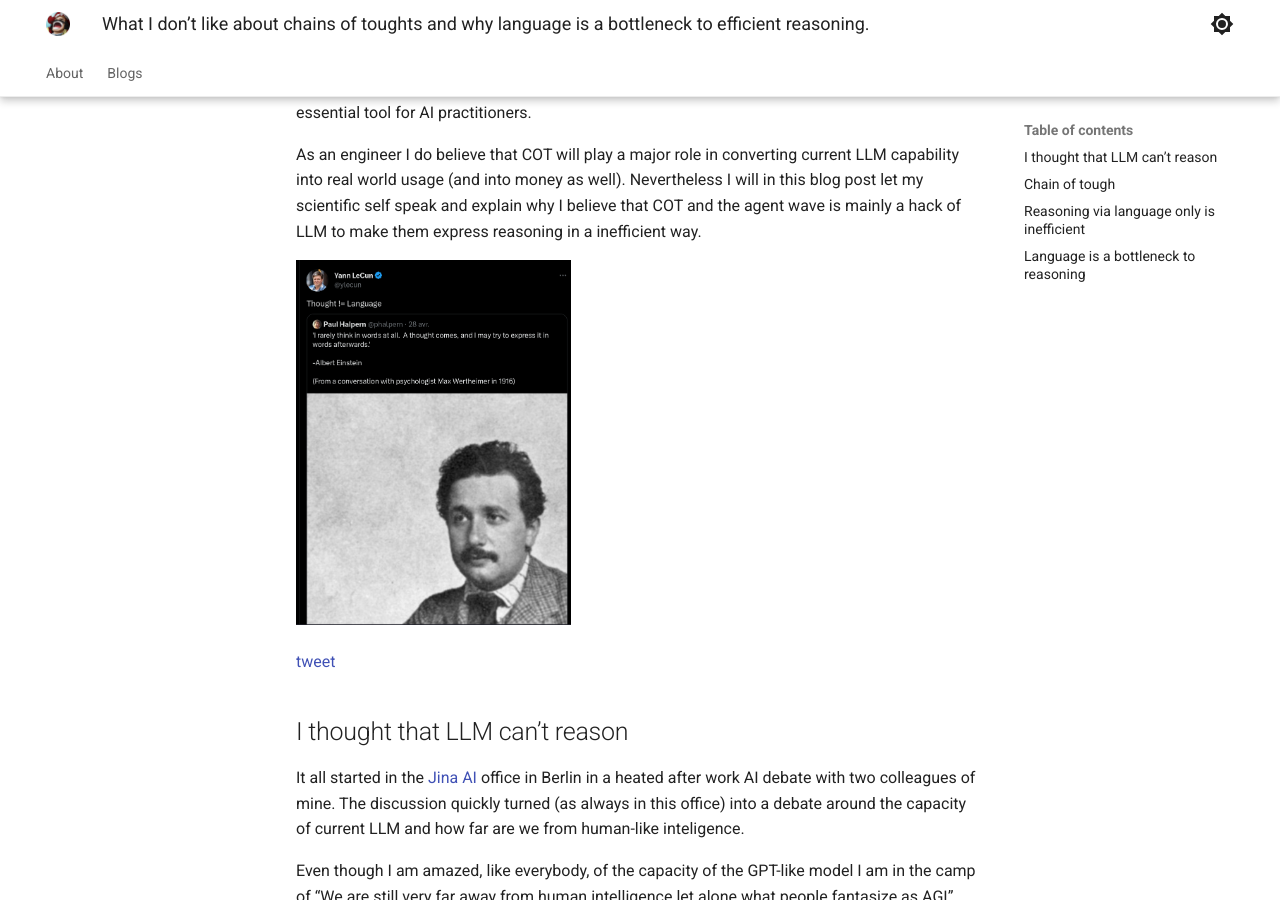
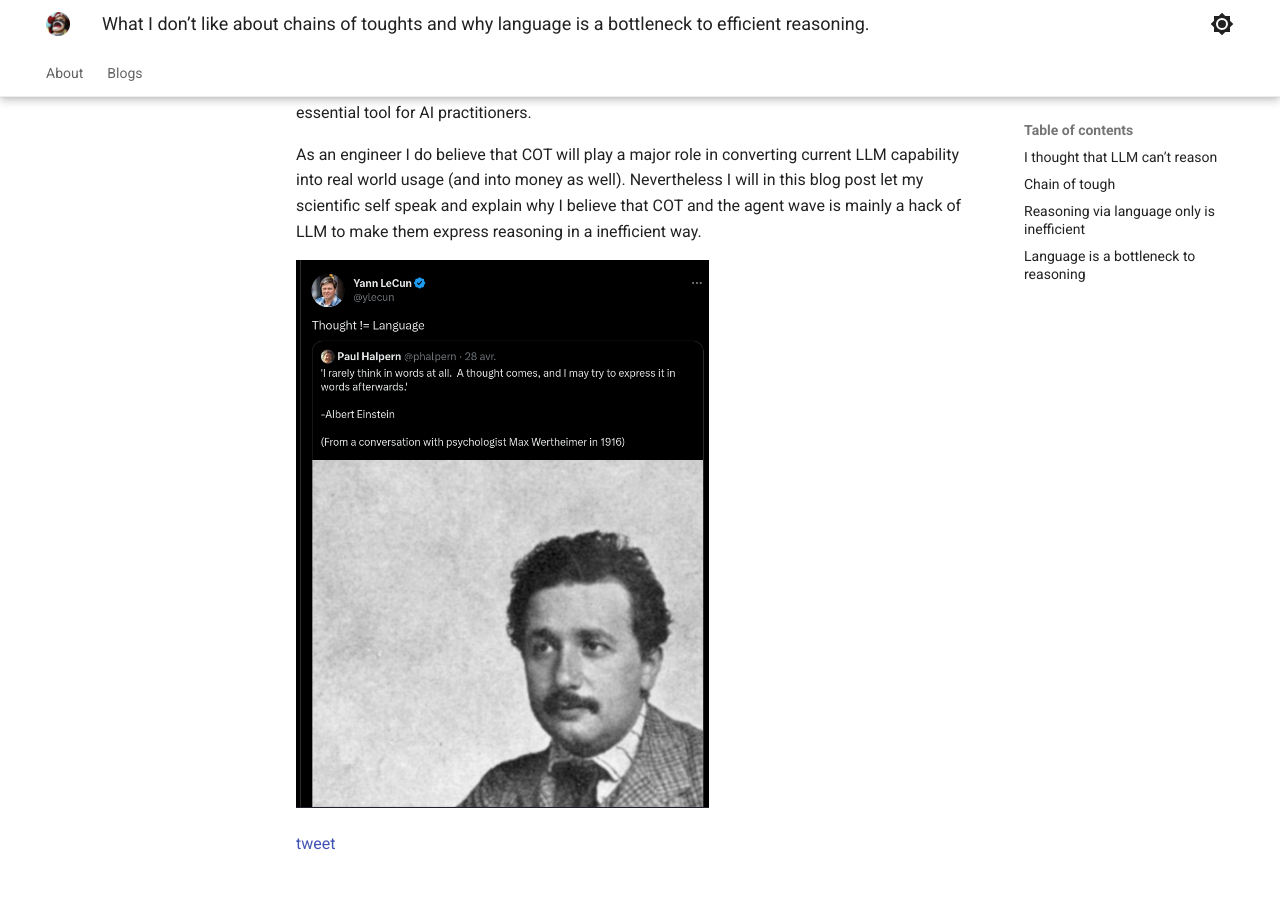
Before and after one commit to samsja/samsja.github.io, an MkDocs documentation site: the page built from docs/blogs/cot/blog.md, in a window 1280 px wide and 900 px high, scrolled down 348 px. Built offline with MkDocs 1.6.1 and Material for MkDocs 9.7.7, drawn with Linux system fonts in a browser that asks for light colours.

Commit message:
fix: fix einstein image size
Signed-off-by: samsja <sami.jaghouar@hotmail.fr>

```diff
--- a/docs/blogs/cot/blog.md
+++ b/docs/blogs/cot/blog.md
@@ -10,7 +10,7 @@ It has unlocked a lot of use cases that LLM (even instruct one) could not solve
 As an engineer I do believe that COT will play a major role in converting current LLM capability into real world usage (and into money as well). Nevertheless I will in this blog post let my scientific self speak and explain why I believe that COT and the agent wave is mainly a hack of LLM to make them express reasoning in a inefficient way.
 
 
-![image](einstein.png){: style="height:40%;width:40%"}
+![image](einstein.png){: style="height:60%;width:60%"}
 
 [tweet](https://twitter.com/ylecun/status/1652183354370916354?s=20)
 
```
